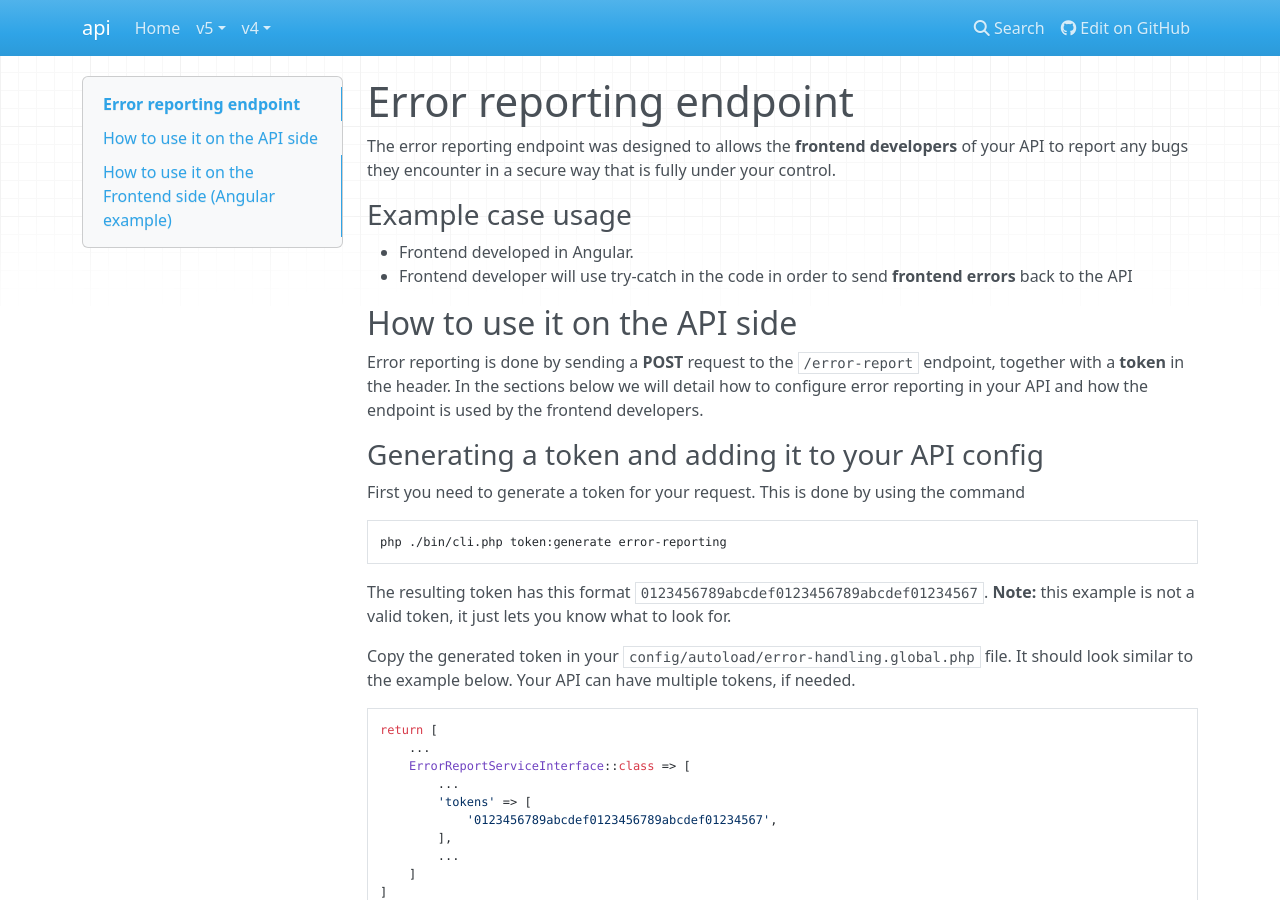
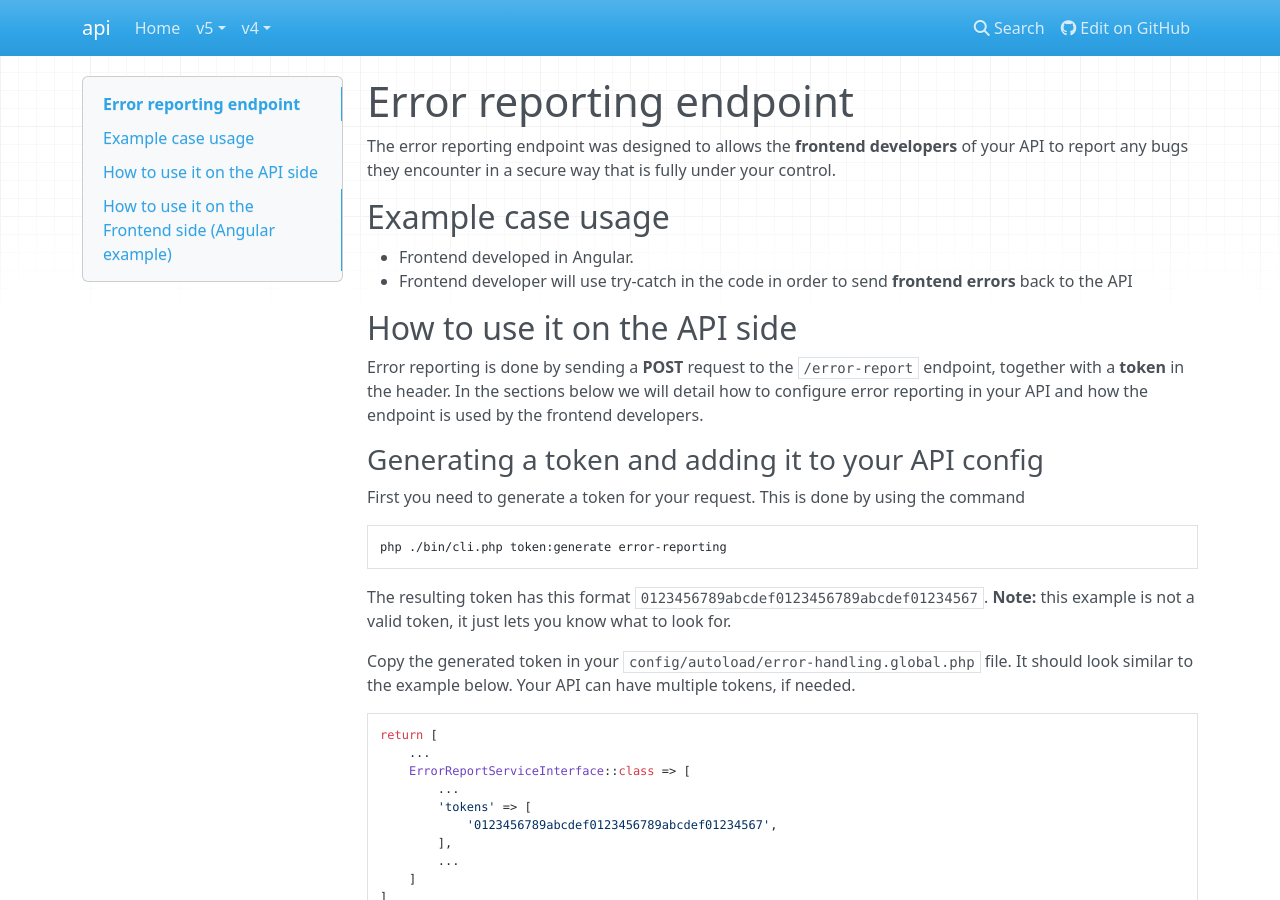
Before and after one commit to dotkernel/api-documentation, an MkDocs documentation site: the page built from docs/book/v5/core-features/error-reporting.md, in a window 1280 px wide and 900 px high. Built offline with MkDocs 1.6.1, drawn with Linux system fonts in a browser that asks for light colours; nearby versions of some CDN libraries.

Commit message:
updated error reporting page
Signed-off-by: bidi <bidi@apidemia.com>

```diff
--- a/docs/book/v5/core-features/error-reporting.md
+++ b/docs/book/v5/core-features/error-reporting.md
@@ -2,7 +2,7 @@
 
 The error reporting endpoint was designed to allows the **frontend developers** of your API to report any bugs they encounter in a secure way that is fully under your control.
 
-### Example case usage
+## Example case usage
 
 - Frontend developed in Angular.
 - Frontend developer will use try-catch in the code in order to send **frontend errors** back to the API
@@ -47,18 +47,18 @@ Behind the scenes, the API validates your configuration and lets you know if any
 Below are the requirements for an application to be able to send error messages to Dotkernel API.
 
 - **Server-side requirements** stored in in `config/autoload/error-handling.global.php`; note these can be set/overwritten in `config/autoload/local.php`:
-  - All keys (`enabled`, `path`, `tokens`, `domain_whitelist` and `ip_whitelist`) must exist under `ErrorReportServiceInterface::class`.
-  - The error reporting feature must be enabled via `ErrorReportServiceInterface::class` . `enabled` => `true`.
-  - `ErrorReportServiceInterface::class` . `path` must have a value; if the destination file does not exist, it will be created automatically.
-  - `ErrorReportServiceInterface::class` . `tokens` must contain at least one token.
-  - At least one of `ErrorReportServiceInterface::class` . `domain_whitelist`/`ip_whitelist` must have at least one value.
+    - All keys (`enabled`, `path`, `tokens`, `domain_whitelist` and `ip_whitelist`) must exist under `ErrorReportServiceInterface::class`.
+    - The error reporting feature must be enabled via `ErrorReportServiceInterface::class` . `enabled` => `true`.
+    - `ErrorReportServiceInterface::class` . `path` must have a value; if the destination file does not exist, it will be created automatically.
+    - `ErrorReportServiceInterface::class` . `tokens` must contain at least one token.
+    - At least one of `ErrorReportServiceInterface::class` . `domain_whitelist`/`ip_whitelist` must have at least one value.
 
 **Note:** The function `checkRequest()` tries to validate the request by checking matches for `domain_whitelist` with `isMatchingDomain()` and for `ip_whitelist` with `isMatchingIpAddress()`.
 If both return `false`, a `ForbiddenException` is thrown and the error message does not get stored.
 
 - **Application-side requirements**:
-  - Send the `Error-Reporting-Token` header with a valid token previously stored in `config/autoload/error-handling.global.php` in the `ErrorReportServiceInterface::class` . `tokens` array.
-  - Send the `Origin` header set to the application's URL; this is the application that send the report.
+    - Send the `Error-Reporting-Token` header with a valid token previously stored in `config/autoload/error-handling.global.php` in the `ErrorReportServiceInterface::class` . `tokens` array.
+    - Send the `Origin` header set to the application's URL; this is the application that send the report.
 
 **Note:**
 
```
